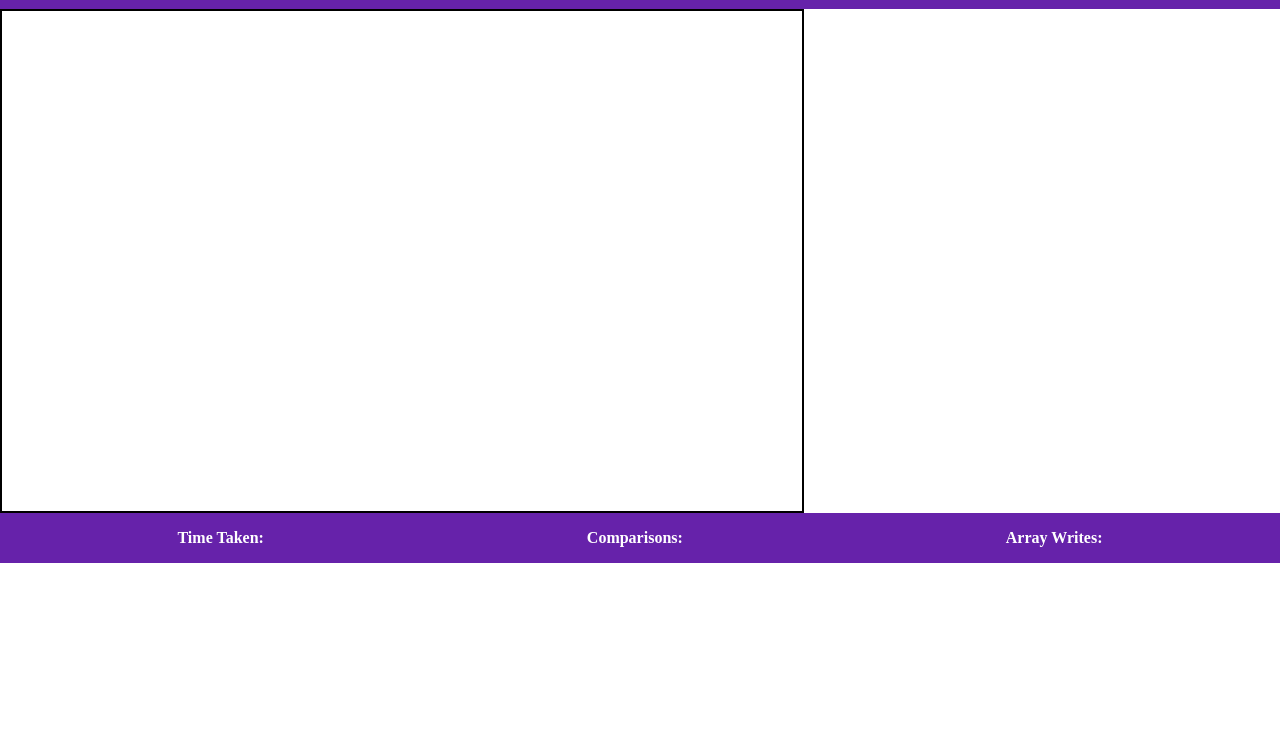
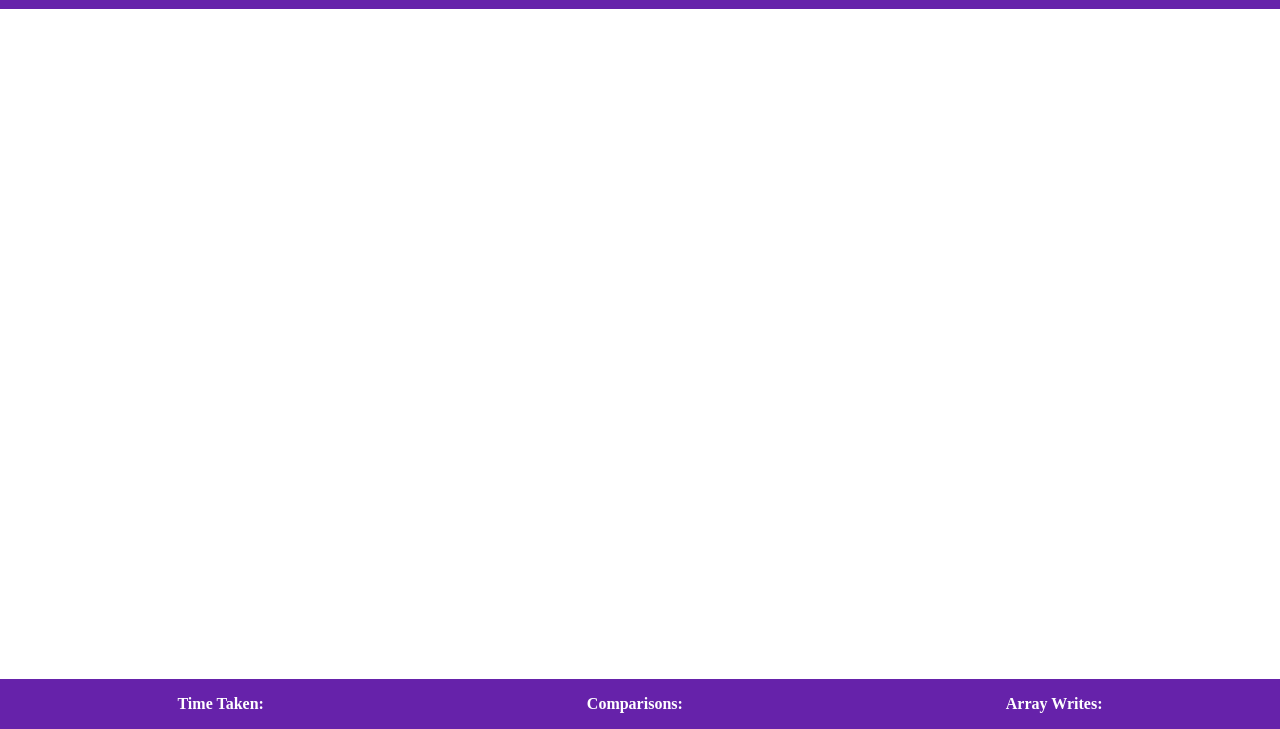
Before and after one commit to AurumKitsune/Sorting-Visualizer, a plain HTML site: page index.html in a window 1280 px wide. Shown: the part 71-800 px from the top of the page. Drawn offline with Linux system fonts and the light colour scheme.

Commit message:
add array-element styling and adjust array display styling

```diff
--- a/style.css
+++ b/style.css
@@ -3,6 +3,12 @@ body {
 	flex-direction: column;
 	height: 100vh;
 	margin: 0px;
+}
+
+.center {
+	display: flex;
+	justify-content: center;
+	align-items: center;
 }
 
 .header {
@@ -14,7 +20,7 @@ body {
 	text-align: center;
 }
 
-.header h1 {
+.header > * {
 	flex: 1;
 }
 
@@ -32,13 +38,6 @@ body {
 .range-slider {
 	display: flex;
 	flex-direction: column;
-}
-
-.center {
-	flex: 1;
-	display: flex;
-	justify-content: center;
-	align-items: center;
 }
 
 .sorting-buttons {
@@ -72,11 +71,26 @@ body {
 	margin-right: 32px;
 }
 
+.section {
+	flex: 1;
+	display: flex;
+	flex-direction: column;
+	justify-content: center;
+	align-items: center;
+}
+
 .array-display {
+	flex: 1;
+	width: 80%;
 	display: flex;
-	width: 800px;
-	height: 500px;
-	border: 2px solid black;
+	align-items: flex-end;
+	justify-content: space-around;
+}
+
+.array-element {
+	flex: 1;
+	margin: 0px 1px;
+	background-color: blue;
 }
 
 footer {
```
